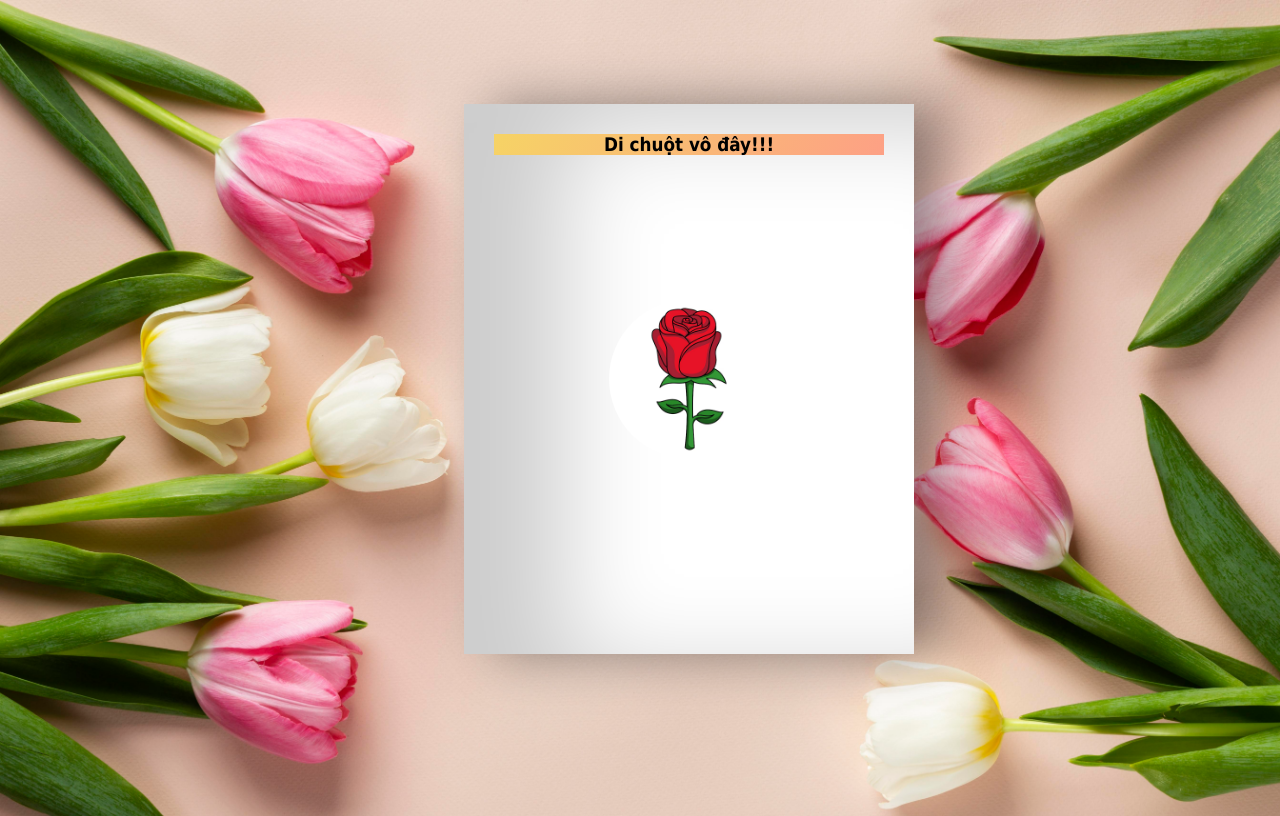
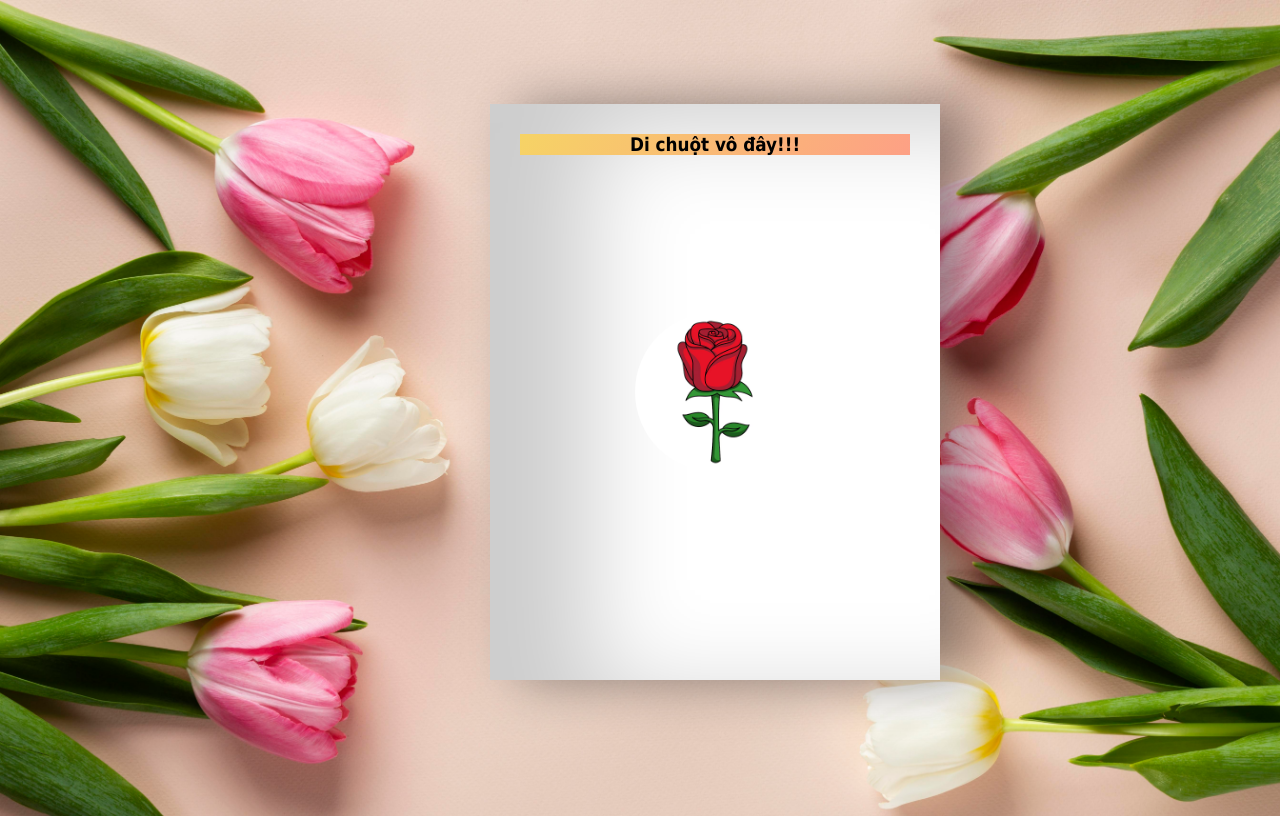
Before and after one commit to kuangbuckk/anni-4m, an Angular app: page / in a window 1280 px wide. Built offline with nearby package versions, Linux system fonts and the light colour scheme.

Commit message:
first commit 2

```diff
--- a/src/app/app.component.css
+++ b/src/app/app.component.css
@@ -14,7 +14,7 @@ body {
 .birthdayCard {
   position: absolute;
   top: 38%; /* Move the card slightly upward */
-  left: 48%;
+  left: 50%;
   transform: translate(-50%, -50%) perspective(2500px);
   width: 18.75rem; /* 300px to rem */
   height: 25rem; /* 400px to rem */
@@ -46,7 +46,7 @@ body {
   position: relative;
   background-color: #fff;
   width: 28.125rem; /* 450px to rem */
-  height: 34.375rem; /* 550px to rem */
+  height: 36rem; /* 550px to rem */
   overflow: hidden;
   transform-origin: left;
   box-shadow: inset 100px 20px 100px rgba(0, 0, 0, 0.2),
@@ -59,7 +59,7 @@ body {
   position: absolute;
   background-color: #fff;
   width: 28.125rem; /* 450px to rem */
-  height: 34.375rem; /* 550px to rem */
+  height: 36rem; /* 550px to rem */
   z-index: -1;
   left: 0;
   top: 0;
@@ -94,7 +94,7 @@ p {
 .name {
   position: absolute;
   left: 16rem; /* 150px to rem */
-  bottom: 1rem; /* Keep rem for consistency */
+  bottom: 0.2rem; /* Keep rem for consistency */
   color: #333;
 }
 
```
